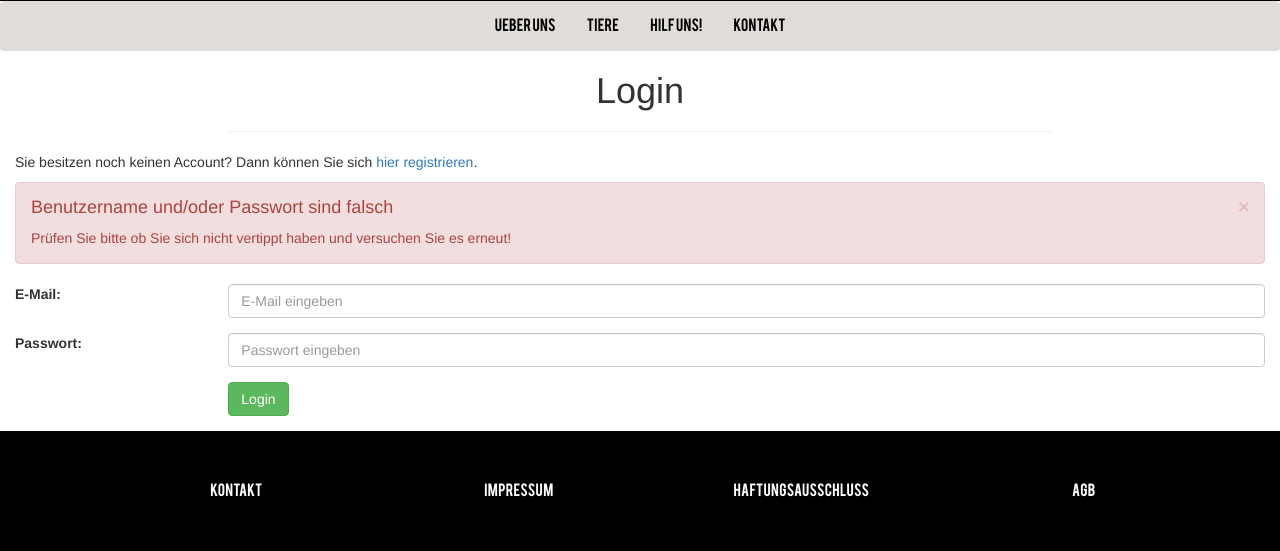
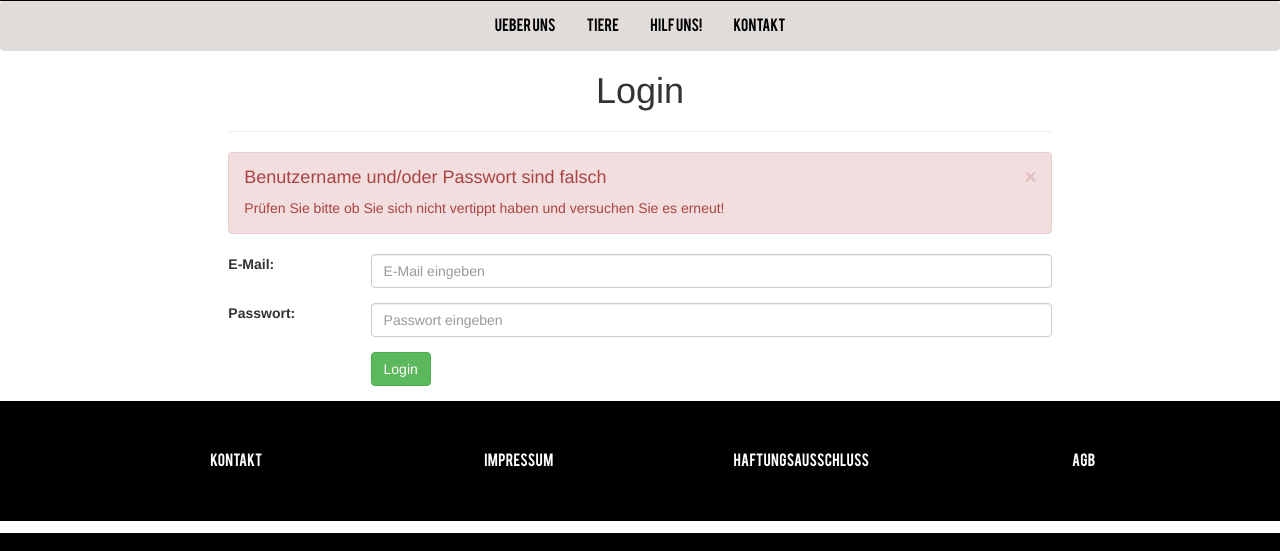
Before and after one commit to patrik98/tierheim_homepage, a PHP site: the page made by includes/views/login.php in a window 1280 px wide. Shown: the part 267-818 px from the top of the page. Run offline with PHP 8.4, Linux system fonts and the light colour scheme; the template is opened without the code that fills it, so the values that code supplies are empty; some libraries are stand-ins or nearby versions.

Commit message:
Formatierungen login, logout, registrieren

```diff
--- a/includes/views/login.php
+++ b/includes/views/login.php
@@ -16,11 +16,10 @@ echo $this->header;
 </div>
 
         <div class="row">
-            <p class="col-xs-12 col-md-10">
-                Sie besitzen noch keinen Account? Dann können Sie sich <a href="register">hier registrieren</a>.
-            </p>
+        <div class="col-xs-0 col-md-1 col-lg-2"></div>
+        <div class="col-xs-12 col-md-10 col-lg-8">
 
-           <form method = "post" class="form-horizontal col-xs-12" action="login">
+           <form method = "post" class="form-horizontal" action="login">
 
                <?php if($this->errorPasswd == true): ?>
                    <div class="alert alert-danger alert-dismissible fade in" role="alert">
@@ -54,6 +53,8 @@ echo $this->header;
                     <input type="hidden" name="action" value="login">
                 </div>
             </form>
+            </div>
+            <div class="col-xs-0 col-md-1 col-lg-2"></div>
         </div>
     </div>
 
```
Also changed, not shown: includes/views/register.php (+11 -11 lines).
